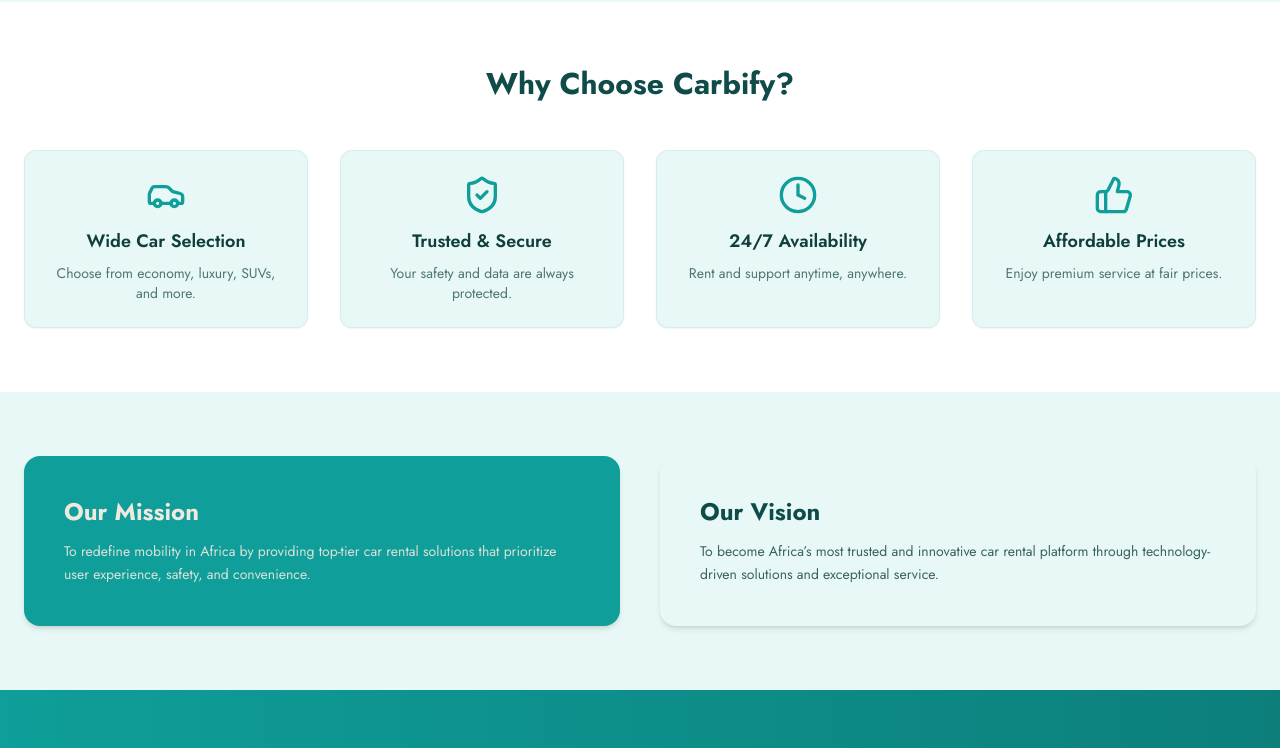
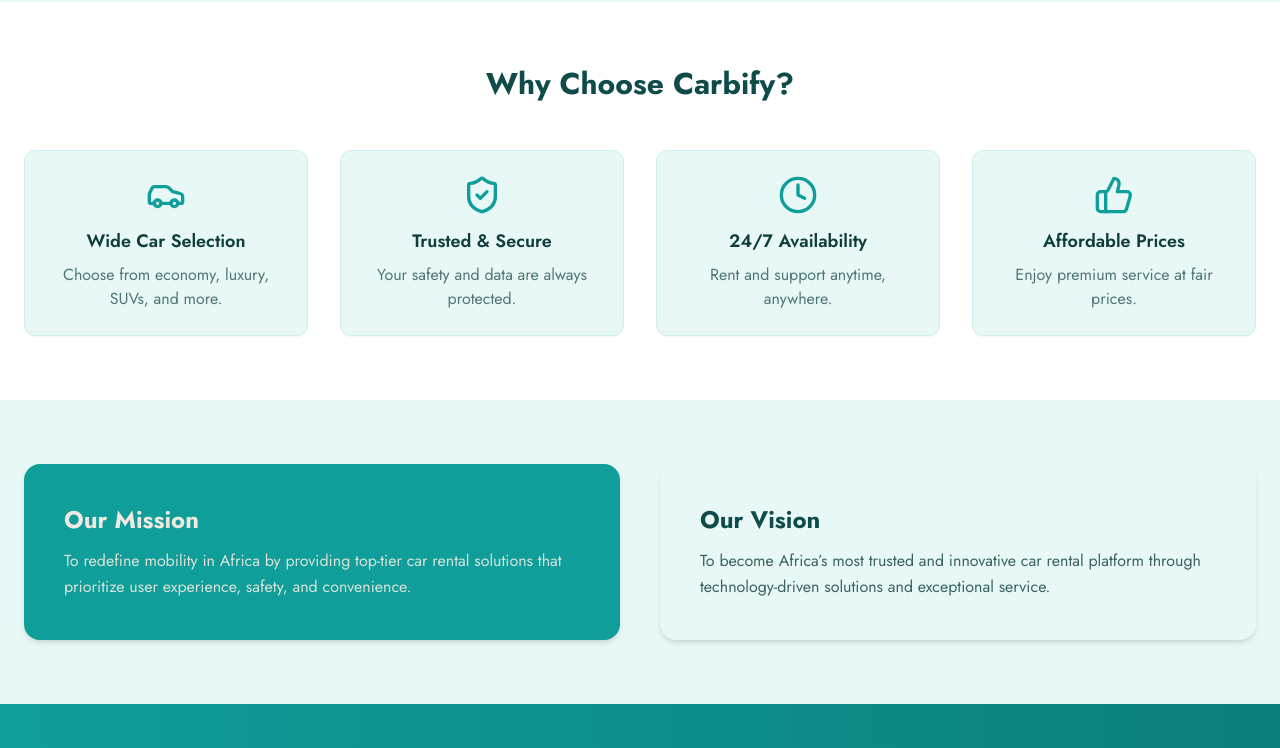
Before and after one commit to Griffinsshem/Carbify, a Next.js app: page /about in a window 1280 px wide. Shown: the part 770-1518 px from the top of the page. Built offline with nearby package versions, Linux system fonts and the light colour scheme.

Commit message:
feat: update about section with improved styling

```diff
--- a/src/app/about/page.js
+++ b/src/app/about/page.js
@@ -25,7 +25,7 @@ export default function About() {
             <h2 className="text-3xl font-bold mb-4 text-[#0F4C49]">
               Our Story
             </h2>
-            <p className="text-[15px] leading-relaxed text-[#0F3E3B]/80">
+            <p className="text-[20px] leading-relaxed text-[#0F3E3B]/80">
               Carbify was created with a simple mission—making car rentals effortless,
               affordable, and enjoyable. We believe that mobility should be accessible,
               secure, and tailored to modern lifestyles.
@@ -57,7 +57,7 @@ export default function About() {
             <div className="bg-[#E7F8F7] p-6 rounded-xl shadow-sm border border-[#0F9E99]/10 text-center">
               <Car className="w-10 h-10 mx-auto text-[#0F9E99]" />
               <h3 className="font-semibold mt-3 text-lg">Wide Car Selection</h3>
-              <p className="text-sm text-[#0F3E3B]/70 mt-2">
+              <p className="text-base text-[#0F3E3B]/70 mt-2">
                 Choose from economy, luxury, SUVs, and more.
               </p>
             </div>
@@ -65,7 +65,7 @@ export default function About() {
             <div className="bg-[#E7F8F7] p-6 rounded-xl shadow-sm border border-[#0F9E99]/10 text-center">
               <ShieldCheck className="w-10 h-10 mx-auto text-[#0F9E99]" />
               <h3 className="font-semibold mt-3 text-lg">Trusted & Secure</h3>
-              <p className="text-sm text-[#0F3E3B]/70 mt-2">
+              <p className="text-base text-[#0F3E3B]/70 mt-2">
                 Your safety and data are always protected.
               </p>
             </div>
@@ -73,7 +73,7 @@ export default function About() {
             <div className="bg-[#E7F8F7] p-6 rounded-xl shadow-sm border border-[#0F9E99]/10 text-center">
               <Clock className="w-10 h-10 mx-auto text-[#0F9E99]" />
               <h3 className="font-semibold mt-3 text-lg">24/7 Availability</h3>
-              <p className="text-sm text-[#0F3E3B]/70 mt-2">
+              <p className="text-base text-[#0F3E3B]/70 mt-2">
                 Rent and support anytime, anywhere.
               </p>
             </div>
@@ -81,7 +81,7 @@ export default function About() {
             <div className="bg-[#E7F8F7] p-6 rounded-xl shadow-sm border border-[#0F9E99]/10 text-center">
               <ThumbsUp className="w-10 h-10 mx-auto text-[#0F9E99]" />
               <h3 className="font-semibold mt-3 text-lg">Affordable Prices</h3>
-              <p className="text-sm text-[#0F3E3B]/70 mt-2">
+              <p className="text-base text-[#0F3E3B]/70 mt-2">
                 Enjoy premium service at fair prices.
               </p>
             </div>
@@ -96,7 +96,7 @@ export default function About() {
 
           <div className="bg-[#0F9E99] text-[#EFE9E0] p-10 rounded-2xl shadow-md">
             <h3 className="text-2xl font-bold mb-3">Our Mission</h3>
-            <p className="text-sm opacity-90 leading-relaxed">
+            <p className="text-base opacity-90 leading-relaxed">
               To redefine mobility in Africa by providing top-tier car rental solutions
               that prioritize user experience, safety, and convenience.
             </p>
@@ -104,7 +104,7 @@ export default function About() {
 
           <div className="bg-[#E7F8F7] text-[#0F3E3B] p-10 rounded-2xl shadow-md">
             <h3 className="text-2xl font-bold mb-3 text-[#0F4C49]">Our Vision</h3>
-            <p className="text-sm opacity-80 leading-relaxed">
+            <p className="text-base opacity-80 leading-relaxed">
               To become Africa’s most trusted and innovative car rental platform
               through technology-driven solutions and exceptional service.
             </p>
--- a/src/components/About.jsx
+++ b/src/components/About.jsx
@@ -27,7 +27,7 @@ export default function About() {
             <h2 className="text-3xl font-bold mb-4 text-[#0F4C49]">
               Our Story
             </h2>
-            <p className="text-[15px] leading-relaxed text-[#0F3E3B]/80">
+            <p className="text-[20px] leading-relaxed text-[#0F3E3B]/80">
               Carbify was created with a simple mission—making car rentals effortless,
               affordable, and enjoyable. We believe that mobility should be accessible,
               secure, and tailored to modern lifestyles.
@@ -59,7 +59,7 @@ export default function About() {
             <div className="bg-[#E7F8F7] p-6 rounded-xl shadow-sm border border-[#0F9E99]/10 text-center">
               <Car className="w-10 h-10 mx-auto text-[#0F9E99]" />
               <h3 className="font-semibold mt-3 text-lg">Wide Car Selection</h3>
-              <p className="text-sm text-[#0F3E3B]/70 mt-2">
+              <p className="text-base text-[#0F3E3B]/70 mt-2">
                 Choose from economy, luxury, SUVs, and more.
               </p>
             </div>
@@ -67,7 +67,7 @@ export default function About() {
             <div className="bg-[#E7F8F7] p-6 rounded-xl shadow-sm border border-[#0F9E99]/10 text-center">
               <ShieldCheck className="w-10 h-10 mx-auto text-[#0F9E99]" />
               <h3 className="font-semibold mt-3 text-lg">Trusted & Secure</h3>
-              <p className="text-sm text-[#0F3E3B]/70 mt-2">
+              <p className="text-base text-[#0F3E3B]/70 mt-2">
                 Your safety and data are always protected.
               </p>
             </div>
@@ -75,7 +75,7 @@ export default function About() {
             <div className="bg-[#E7F8F7] p-6 rounded-xl shadow-sm border border-[#0F9E99]/10 text-center">
               <Clock className="w-10 h-10 mx-auto text-[#0F9E99]" />
               <h3 className="font-semibold mt-3 text-lg">24/7 Availability</h3>
-              <p className="text-sm text-[#0F3E3B]/70 mt-2">
+              <p className="text-base text-[#0F3E3B]/70 mt-2">
                 Rent and support anytime, anywhere.
               </p>
             </div>
@@ -83,7 +83,7 @@ export default function About() {
             <div className="bg-[#E7F8F7] p-6 rounded-xl shadow-sm border border-[#0F9E99]/10 text-center">
               <ThumbsUp className="w-10 h-10 mx-auto text-[#0F9E99]" />
               <h3 className="font-semibold mt-3 text-lg">Affordable Prices</h3>
-              <p className="text-sm text-[#0F3E3B]/70 mt-2">
+              <p className="text-base text-[#0F3E3B]/70 mt-2">
                 Enjoy premium service at fair prices.
               </p>
             </div>
@@ -98,7 +98,7 @@ export default function About() {
 
           <div className="bg-[#0F9E99] text-[#EFE9E0] p-10 rounded-2xl shadow-md">
             <h3 className="text-2xl font-bold mb-3">Our Mission</h3>
-            <p className="text-sm opacity-90 leading-relaxed">
+            <p className="text-base opacity-90 leading-relaxed">
               To redefine mobility in Africa by providing top-tier car rental solutions
               that prioritize user experience, safety, and convenience.
             </p>
@@ -106,7 +106,7 @@ export default function About() {
 
           <div className="bg-[#E7F8F7] text-[#0F3E3B] p-10 rounded-2xl shadow-md">
             <h3 className="text-2xl font-bold mb-3 text-[#0F4C49]">Our Vision</h3>
-            <p className="text-sm opacity-80 leading-relaxed">
+            <p className="text-base opacity-80 leading-relaxed">
               To become Africa’s most trusted and innovative car rental platform
               through technology-driven solutions and exceptional service.
             </p>
```
